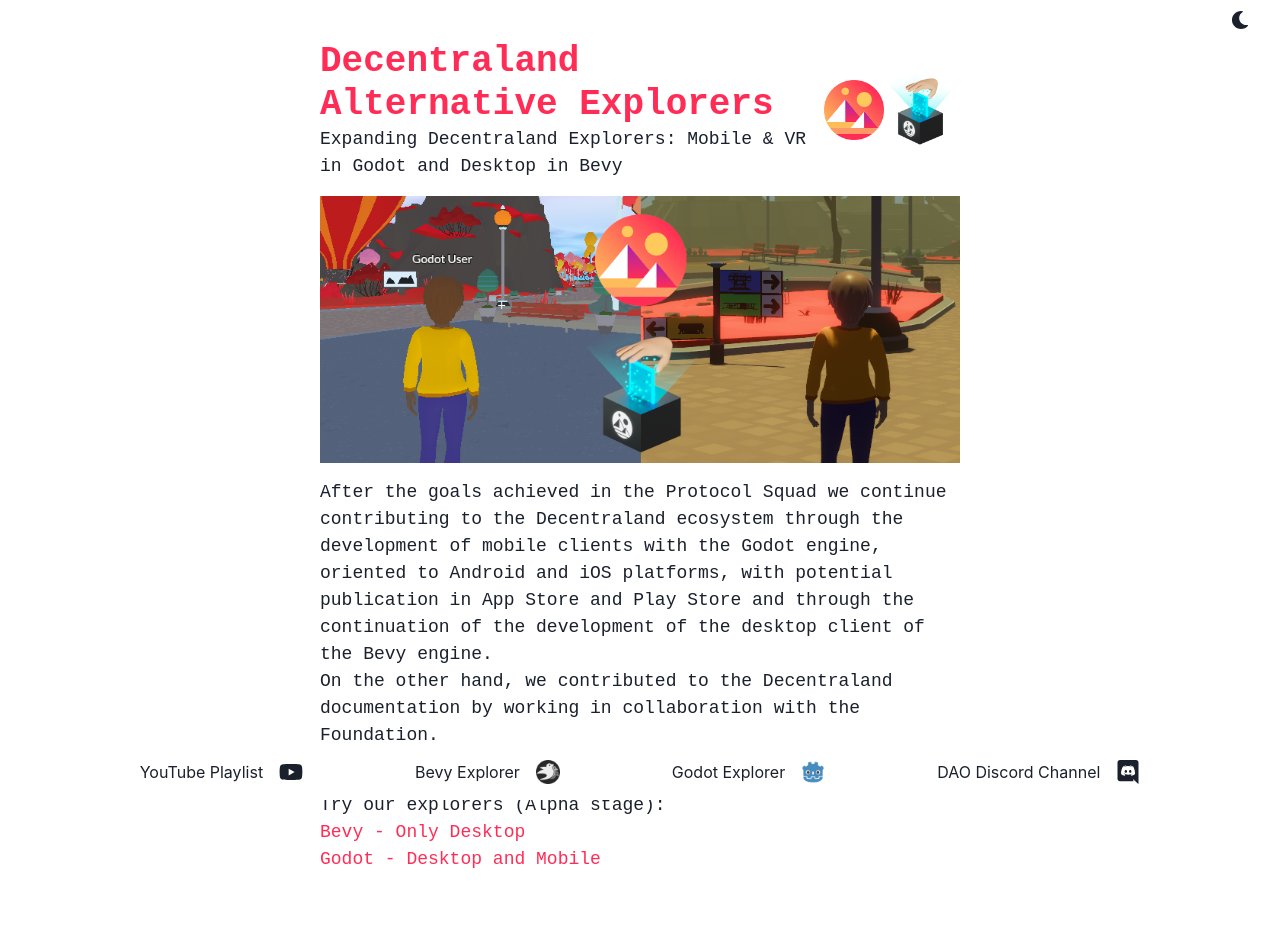
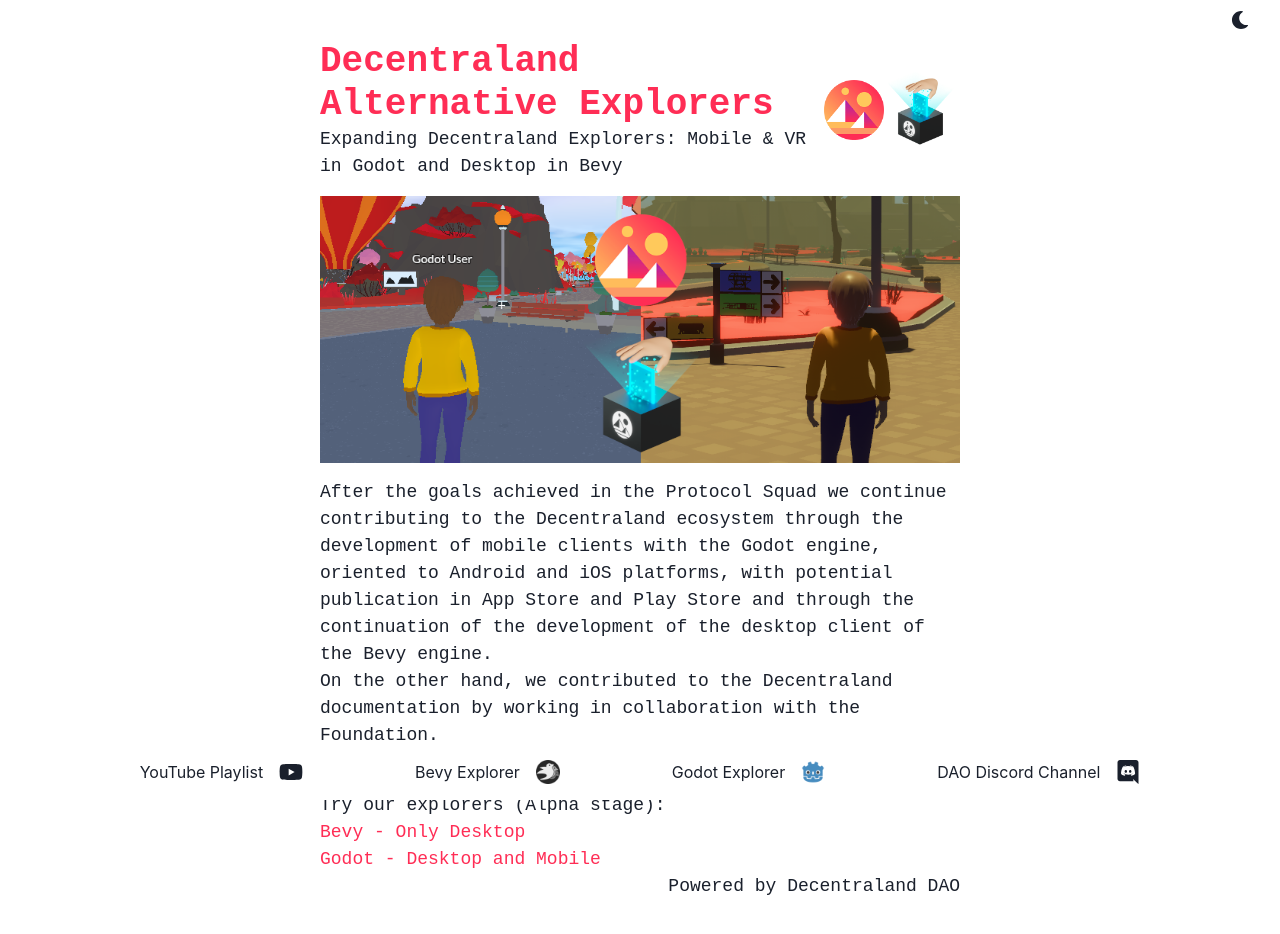
Before and after one commit to sdilauro/dae-web, a React (Create React App) app: page / in a window 1280 px wide. Shown: the top 934 px of the page. Built offline with nearby package versions, Linux system fonts and the light colour scheme.

Commit message:
add powered by Decentraland DAO

```diff
--- a/src/App.tsx
+++ b/src/App.tsx
@@ -96,6 +96,10 @@
                 Godot - Desktop and Mobile
             </Link>
           </Text>
+
+          <Text align={"right"}>
+            Powered by Decentraland DAO
+          </Text>
         </Box>
       </Box>
       <Box h={'8rem'} w={'100%'} />
```
